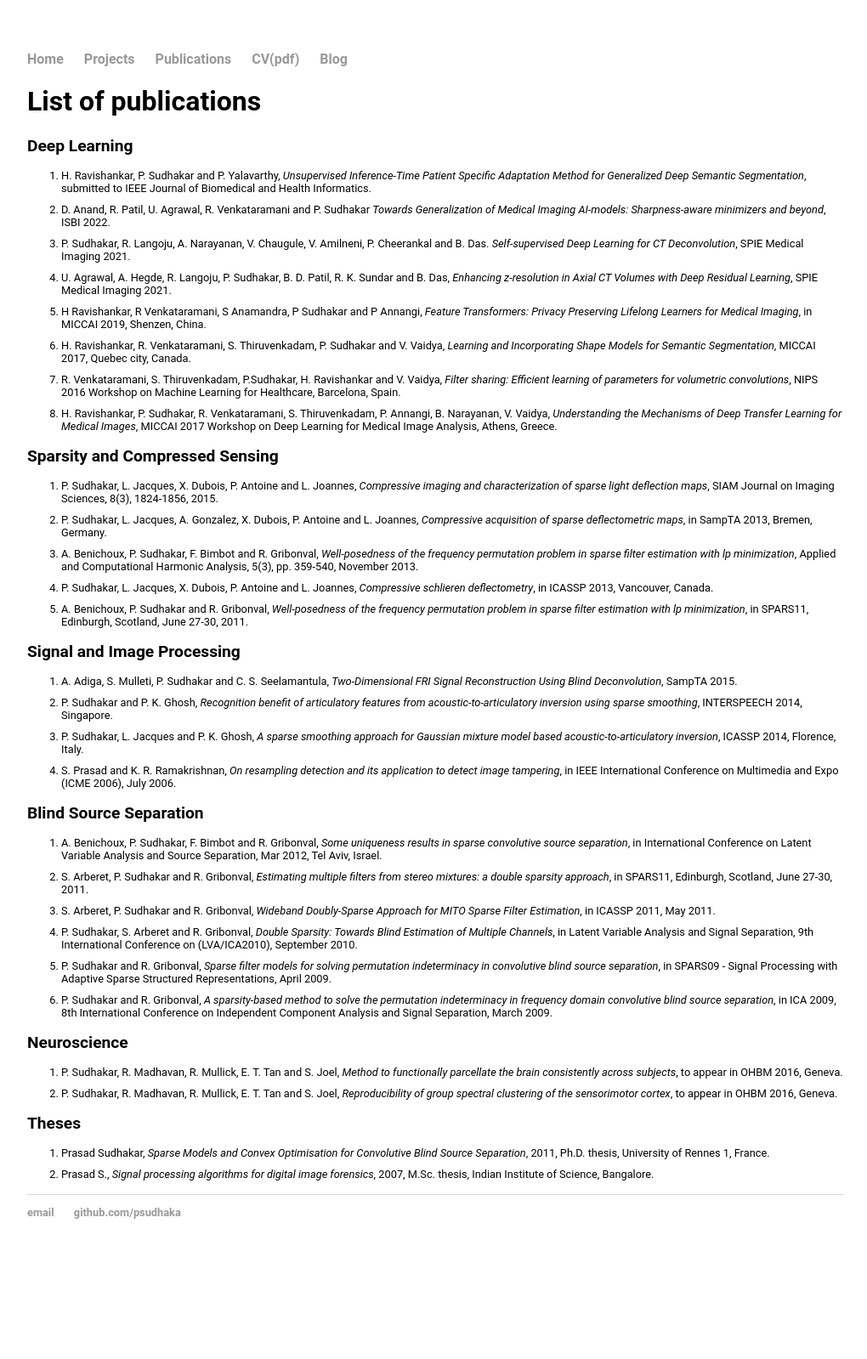
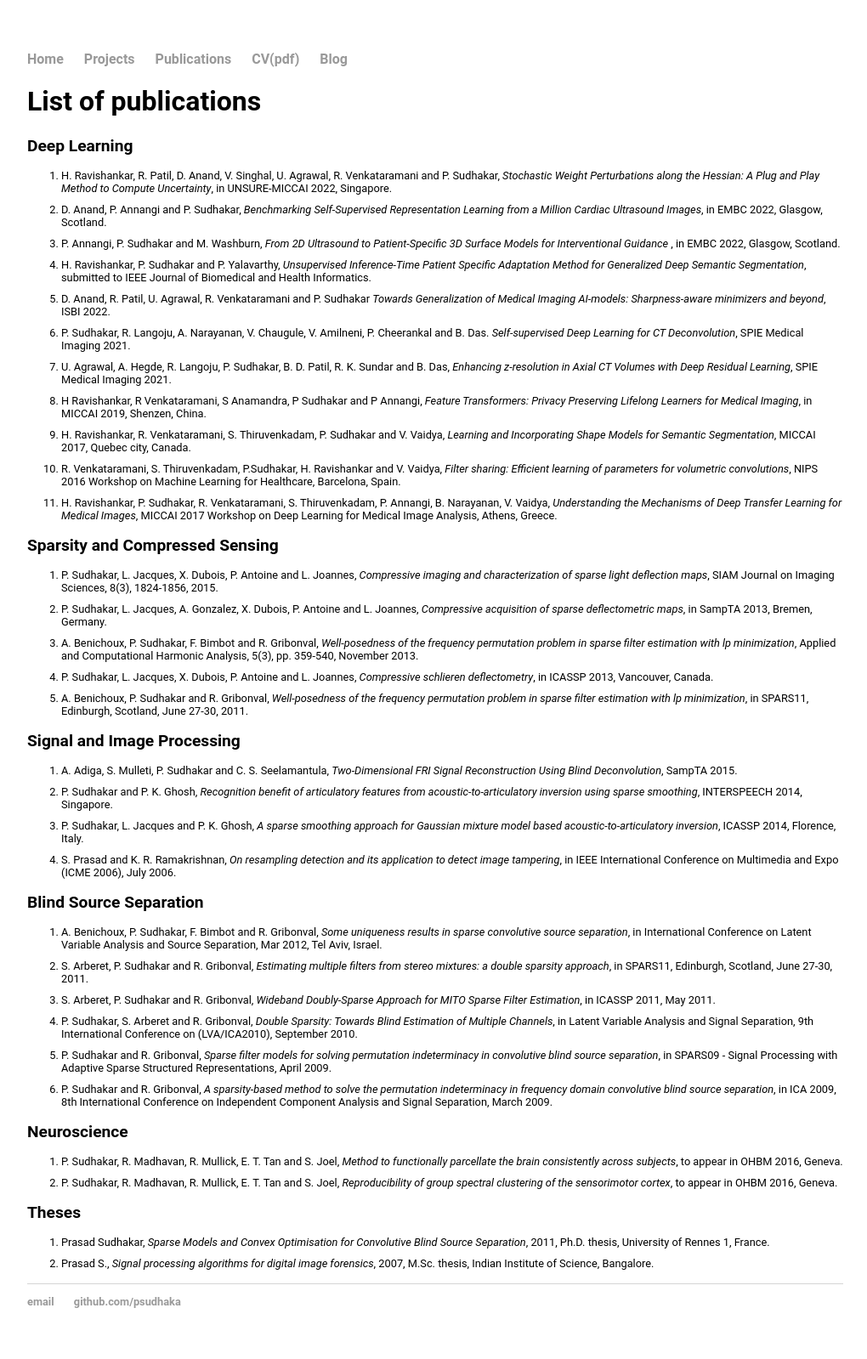
Before and after one commit to psudhaka/psudhaka.github.io, a Jekyll site: the page built from publications.html, in a window 1280 px wide. Shown: the whole page at 85% size, without its empty margins (128-1148 px from the left). Built offline with Jekyll 4.4.1, drawn with Linux system fonts in a browser that asks for light colours; before the commit the page ends 1494 px from its top, so only the background shows below that.

Commit message:
Updated publications

```diff
--- a/publications.html
+++ b/publications.html
@@ -10,6 +10,9 @@ title: Prasad Sudhakar
 
 	<h2>Deep Learning</h2>
 	<ol class="a">
+		<li> H. Ravishankar, R. Patil, D. Anand, V. Singhal, U. Agrawal, R. Venkataramani and P. Sudhakar, <i>Stochastic Weight Perturbations along the Hessian: A Plug and Play Method to Compute Uncertainty</i>, in UNSURE-MICCAI 2022, Singapore. </li>
+		<li> D. Anand, P. Annangi and P. Sudhakar, <i>Benchmarking Self-Supervised Representation Learning from a Million Cardiac Ultrasound Images</i>, in EMBC 2022, Glasgow, Scotland. </li>
+		<li> P. Annangi, P. Sudhakar and M. Washburn, <i>From 2D Ultrasound to Patient-Specific 3D Surface Models for Interventional Guidance </i>, in EMBC 2022, Glasgow, Scotland. </li>
 		<li>H. Ravishankar, P. Sudhakar and P. Yalavarthy, <i>Unsupervised Inference-Time Patient Specific Adaptation Method for Generalized Deep Semantic Segmentation</i>, submitted to IEEE Journal of Biomedical and Health Informatics. </li>
 		<li>D. Anand, R. Patil, U. Agrawal, R. Venkataramani and P. Sudhakar <i>Towards Generalization of Medical Imaging AI-models: Sharpness-aware minimizers and beyond</i>, ISBI 2022.</li>
 		<li>P. Sudhakar, R. Langoju, A. Narayanan, V. Chaugule, V. Amilneni, P. Cheerankal and B. Das. <i>Self-supervised Deep Learning for CT Deconvolution</i>, SPIE Medical Imaging 2021.</li>
```
